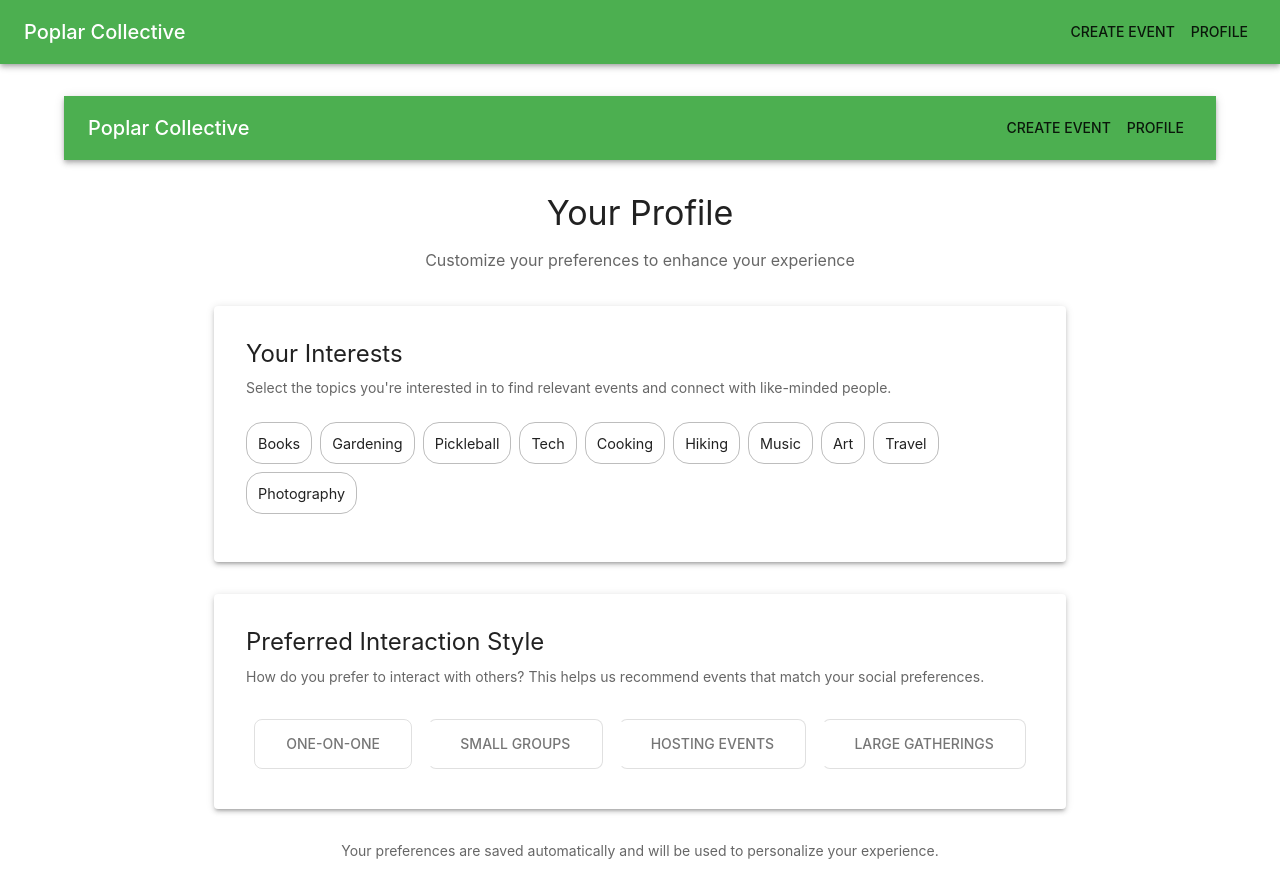
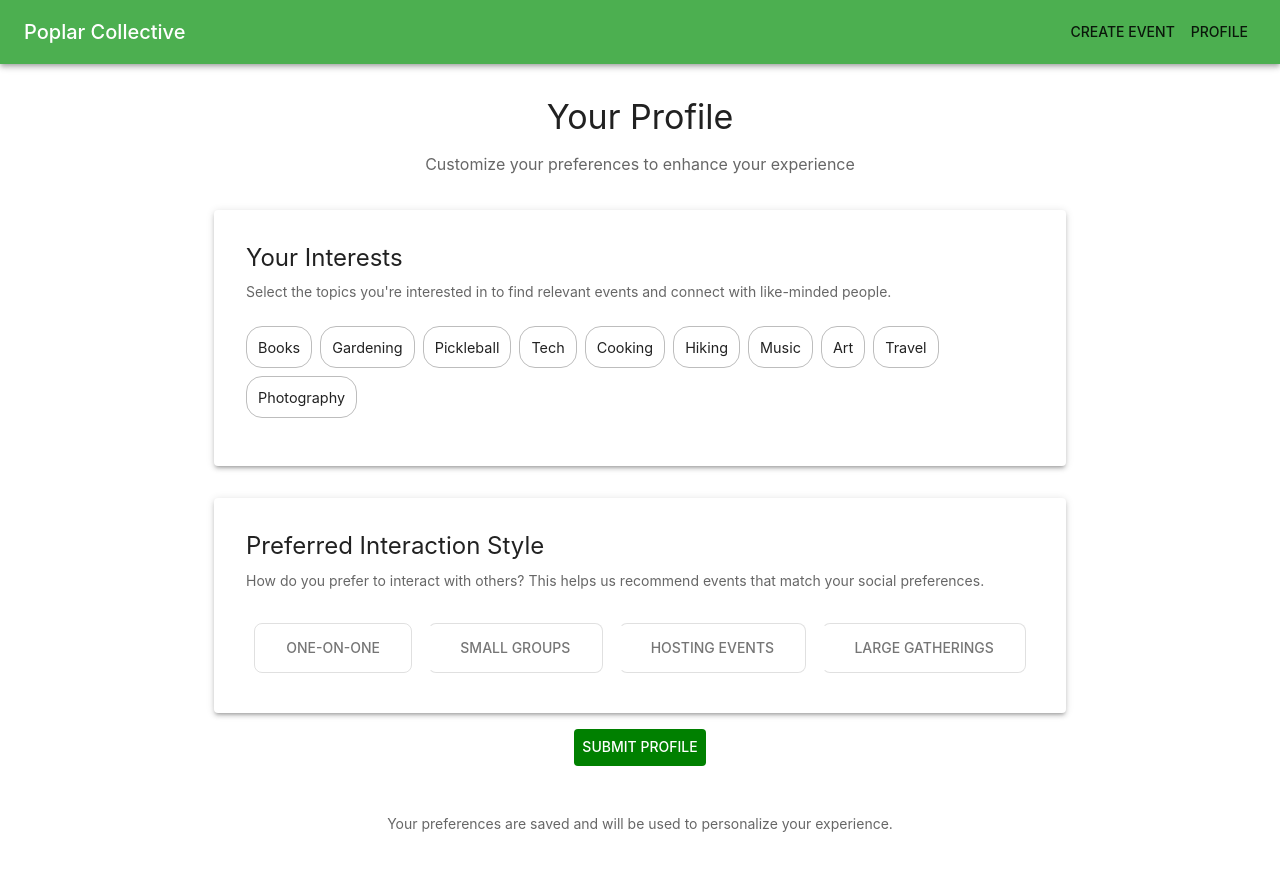
Before and after one commit to OlesiaPolevoi/poplarcollective, a Next.js app: page /profile in a window 1280 px wide. After the commit the page ends 866 px from the top, so only its background shows below. Built offline with nearby package versions, Linux system fonts and the light colour scheme.

Commit message:
updated profile submit bunnot

```diff
--- a/pages/profile.tsx
+++ b/pages/profile.tsx
@@ -8,8 +8,10 @@ import {
   ToggleButton,
   Divider,
   Container,
+  Button,
 } from "@mui/material";
 import Layout from "../components/Layout";
+import Link from "next/link";
 
 // Define the interests and interaction styles
 const interests = [
@@ -59,7 +61,7 @@ export default function Profile() {
   };
 
   return (
-    <Layout>
+    <>
       <Typography variant="h4" component="h1" gutterBottom align="center">
         Your Profile
       </Typography>
@@ -170,14 +172,30 @@ export default function Profile() {
             </Box>
           )}
         </Paper>
-
+        <Box
+          sx={{
+            display: "flex",
+            justifyContent: "center",
+            p: 2,
+          }}
+        >
+          <Link href="/" passHref color="inherit">
+            <Button
+              color="inherit"
+              component="a"
+              style={{ backgroundColor: "green", color: "white" }}
+            >
+              Submit Profile
+            </Button>
+          </Link>
+        </Box>
         <Box sx={{ mt: 4, textAlign: "center" }}>
           <Typography variant="body2" color="text.secondary">
-            Your preferences are saved automatically and will be used to
-            personalize your experience.
+            Your preferences are saved and will be used to personalize your
+            experience.
           </Typography>
         </Box>
       </Container>
-    </Layout>
+    </>
   );
 }
```
Also changed, not shown: 1 other file (tests, documents, lock files or other folders).
